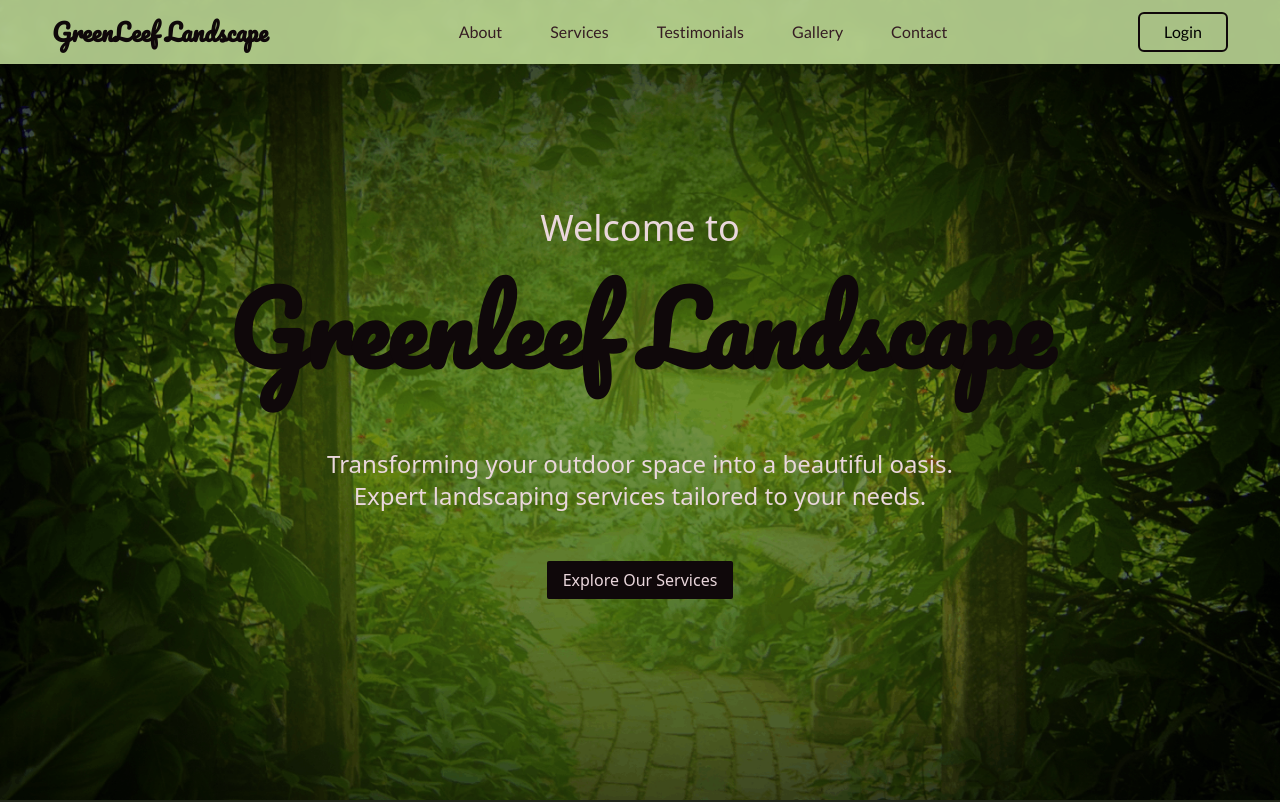
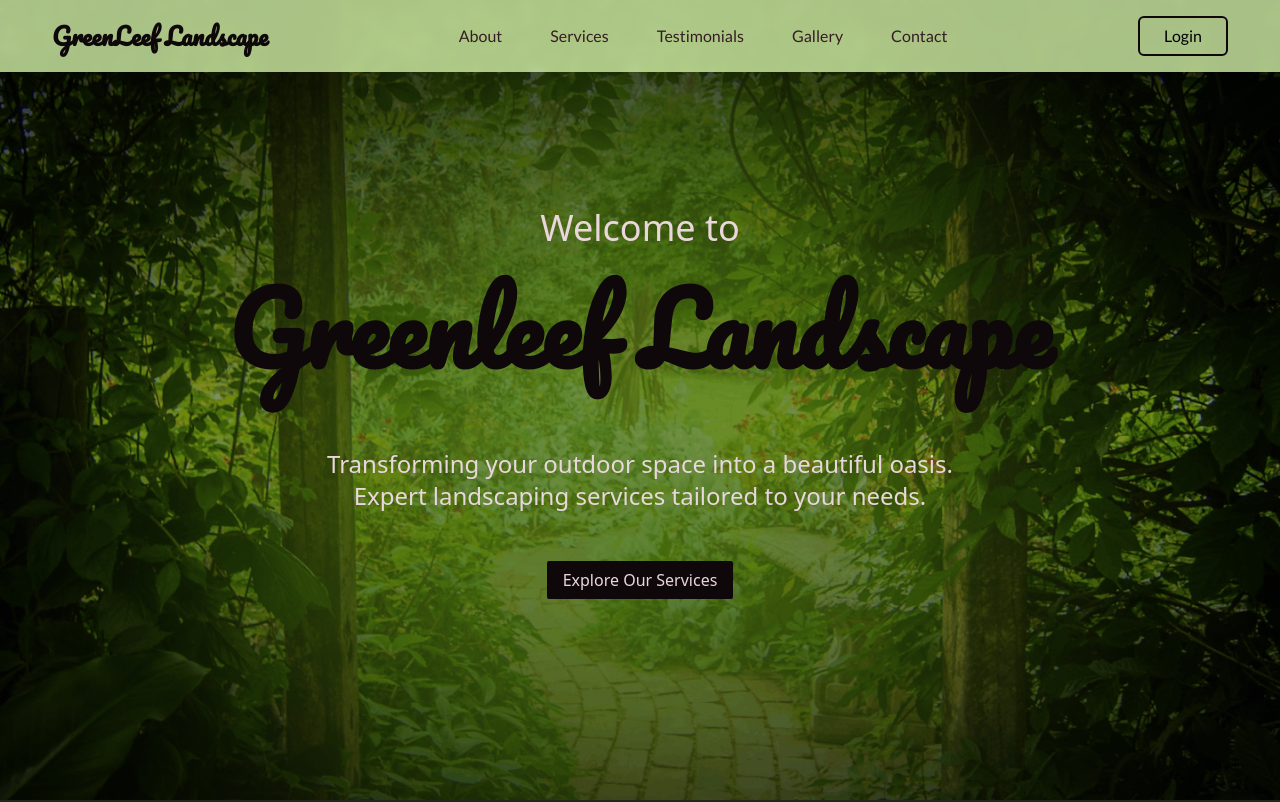
Before and after one commit to Ahmed-Youssef-219/GreenLeef, a Next.js app: page / in a window 1280 px wide. Shown: the top 802 px of the page. Built offline with nearby package versions, Linux system fonts and the light colour scheme.

Commit message:
..some enhancement

```diff
--- a/components/Navbar.jsx
+++ b/components/Navbar.jsx
@@ -16,7 +16,7 @@ const Navbar = () => {
   return (
     <header className="bg-[#D2F1A7]/80 backdrop-blur-sm fixed p-3 font-lato fixed top-0 right-0 left-0 z-20">
       <div className={`${flex_between} mx-4 sm:mx-10 md:mx-18 `}>
-        <h2 className="text-[#0F080A] font-bold text-md sm:text-lg md:text-2xl font-pacifico">
+        <h2 className="text-[#0F080A] py-2 font-bold text-lg sm:text-xl md:text-2xl font-pacifico">
           GreenLeef Landscape
         </h2>
         <HiMenu
```
